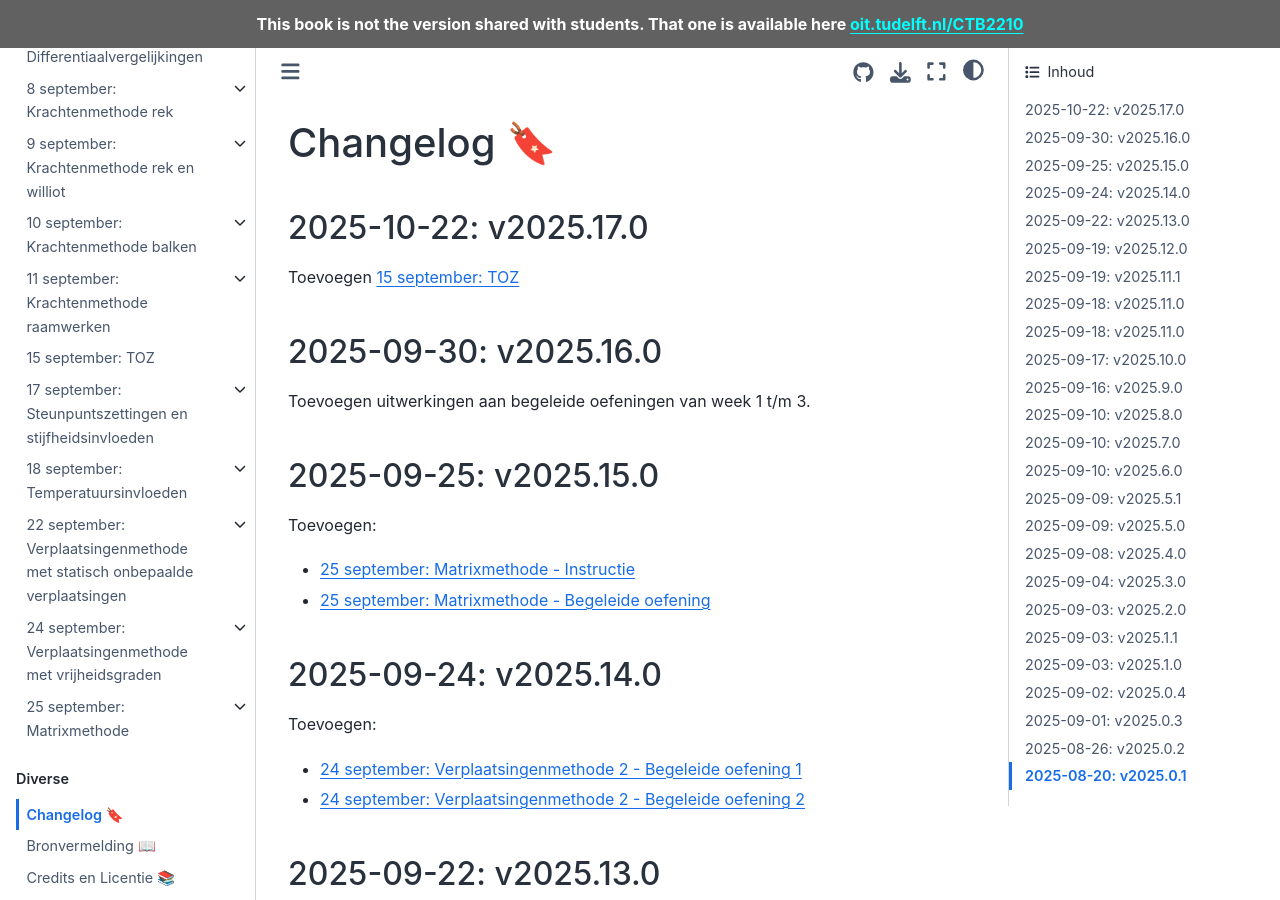
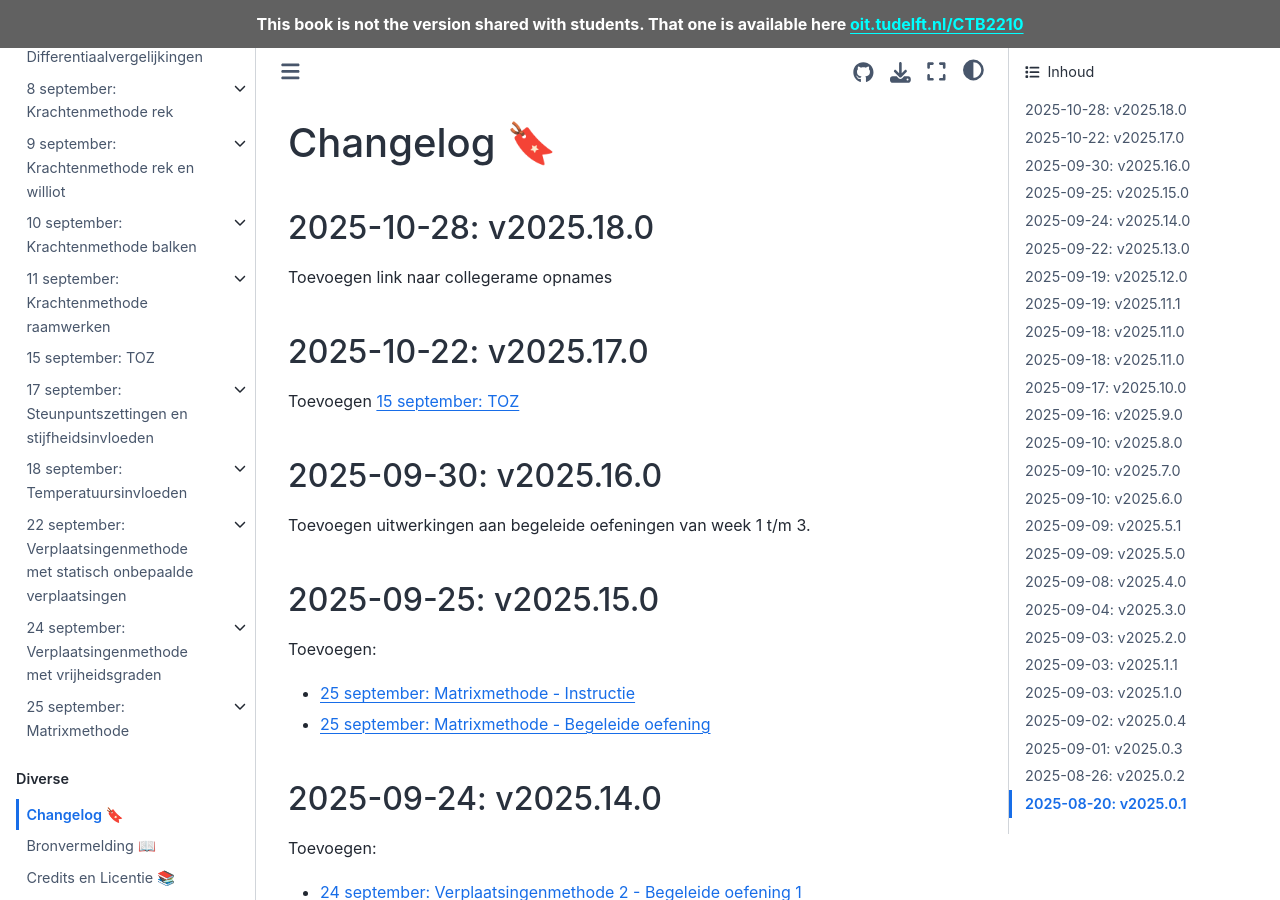
Before and after one commit to TUDelft-books/CTB2210, a Jupyter Book: the page built from book/changelog.md, in a window 1280 px wide and 900 px high. Built offline with Jupyter Book 1.0.4 settings and Sphinx 7.4.7 and the Sphinx Book theme 1.1.4, drawn with Linux system fonts in a browser that asks for light colours; comment, search, counter and statistics services are not loaded.

Commit message:
Update changelog.md

```diff
--- a/book/changelog.md
+++ b/book/changelog.md
@@ -1,4 +1,7 @@
 # Changelog 🔖
+
+## 2025-10-28: v2025.18.0
+Toevoegen link naar collegerame opnames
 
 ## 2025-10-22: v2025.17.0
 Toevoegen [15 september: TOZ](./TOZ/opgave.md)
```
